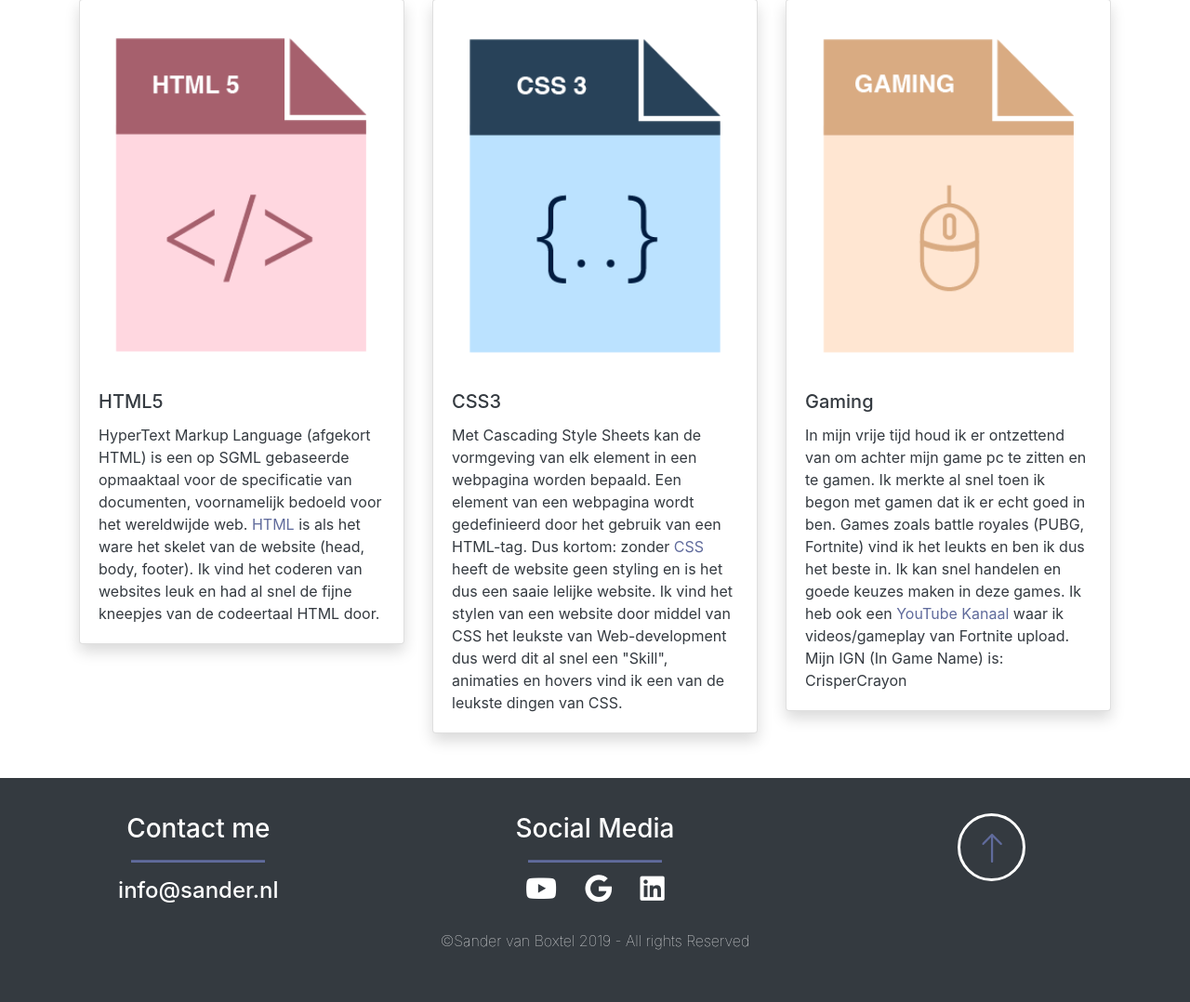
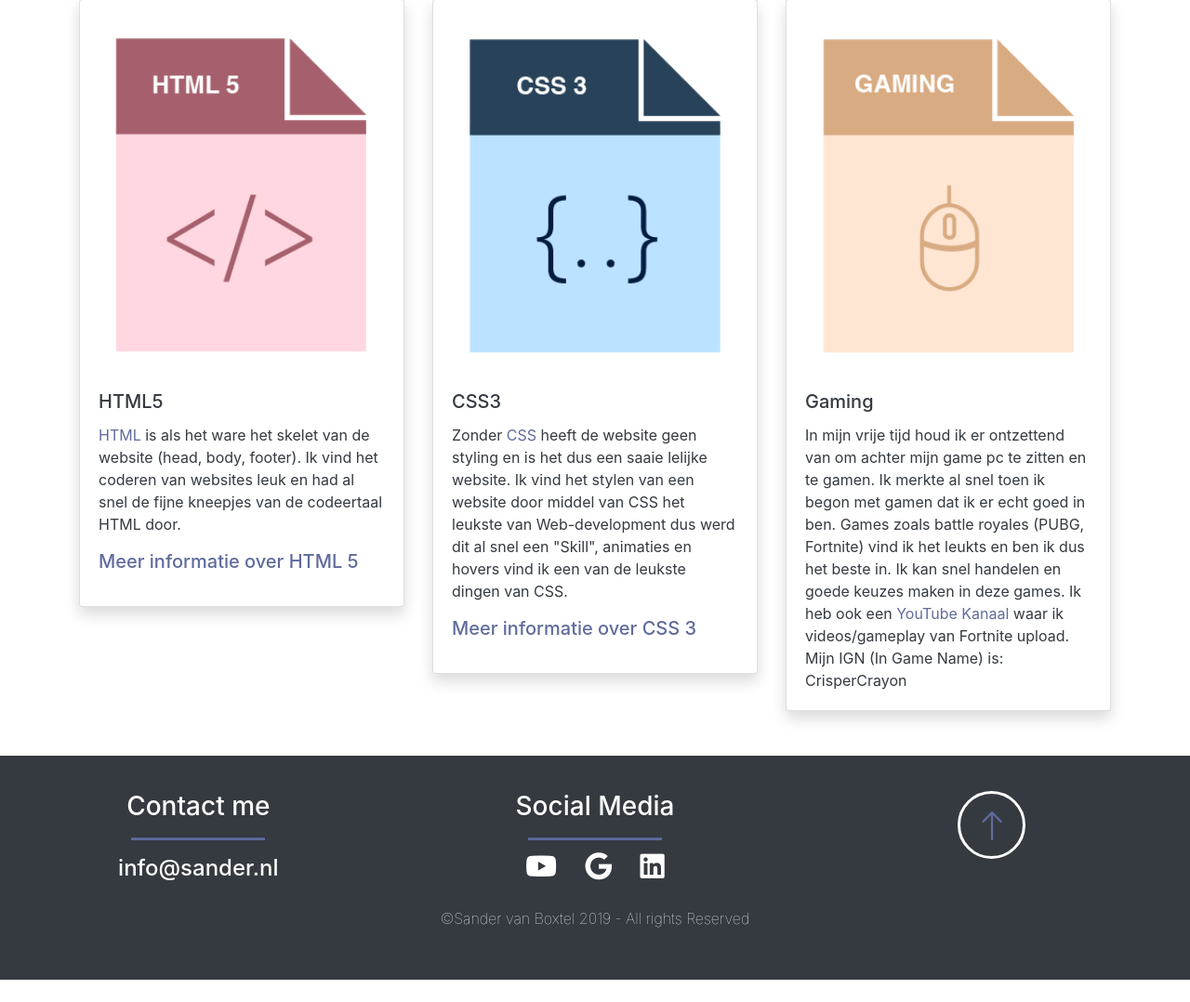
Before and after one commit to SandervanBoxtel/sandervanboxtel.github.io, a PHP site: page / in a window 1280 px wide. Shown: the part 1224-2302 px from the top of the page at 93% size. After the commit the page ends 2278 px from the top, so only its background shows below. Run offline with PHP 8.4, Linux system fonts and the light colour scheme; some libraries are stand-ins or nearby versions.

Commit message:
Update
Update TXT Effect

```diff
--- a/css/sander-style.css
+++ b/css/sander-style.css
@@ -144,6 +144,15 @@ html {
 @keyframes blinkTextCursor3 {
     from{border-right-color: white;}
     to{border-right-color: transparent;}
+}
+
+.h5txtstyle{
+    color: #606b9c;
+    transition: 0.3s all;
+}
+
+.h5txtstyle:hover{
+    color: #343a40;
 }
 
 .logonav {
--- a/index.html
+++ b/index.html
@@ -114,7 +114,12 @@
                      </div>
                      <div class="card-body">
                         <h5 class="card-title">HTML5</h5>
-                        <p class="card-text">HyperText Markup Language (afgekort HTML) is een op SGML gebaseerde opmaaktaal voor de specificatie van documenten, voornamelijk bedoeld voor het wereldwijde web. <a style="text-decoration: none;" class="txtboxstyling" href="https://nl.wikipedia.org/wiki/HyperText_Markup_Language" target="_blank">HTML</a> is als het ware het skelet van de website (head, body, footer). Ik vind het coderen van websites leuk en had al snel de fijne kneepjes van de codeertaal HTML door.</p>
+                        <p class="card-text"><a style="text-decoration: none;" class="txtboxstyling" href="https://nl.wikipedia.org/wiki/HyperText_Markup_Language" target="_blank">HTML</a> is als het ware het skelet van de website (head, body, footer). Ik vind het coderen van websites leuk en had al snel de fijne kneepjes van de codeertaal HTML door.
+                           <h5><a href="#hidden" style="text-decoration: none;" data-toggle="collapse" class="h5txtstyle">Meer informatie over HTML 5</a></h5>
+                           <div id="hidden" class="collapse">
+                              <p>HyperText Markup Language (afgekort HTML) is een op SGML gebaseerde opmaaktaal voor de specificatie van documenten, voornamelijk bedoeld voor het wereldwijde web.</p>
+                           </div>
+                        </p>
                      </div>
                   </div>
                </div>
@@ -125,7 +130,12 @@
                      </div>
                      <div class="card-body">
                         <h5 class="card-title">CSS3</h5>
-                        <p class="card-text">Met Cascading Style Sheets kan de vormgeving van elk element in een webpagina worden bepaald. Een element van een webpagina wordt gedefinieerd door het gebruik van een HTML-tag. Dus kortom: zonder <a style="text-decoration: none;" class="txtboxstyling" href="https://nl.wikipedia.org/wiki/Cascading_Style_Sheets" target="_blank">CSS</a> heeft de website geen styling en is het dus een saaie lelijke website. Ik vind het stylen van een website door middel van CSS het leukste van Web-development dus werd dit al snel een "Skill", animaties en hovers vind ik een van de leukste dingen van CSS.</p>
+                        <p class="card-text">Zonder <a style="text-decoration: none;" class="txtboxstyling" href="https://nl.wikipedia.org/wiki/Cascading_Style_Sheets" target="_blank">CSS</a> heeft de website geen styling en is het dus een saaie lelijke website. Ik vind het stylen van een website door middel van CSS het leukste van Web-development dus werd dit al snel een "Skill", animaties en hovers vind ik een van de leukste dingen van CSS.
+                           <h5><a href="#hidden1" style="text-decoration: none;" class="h5txtstyle" data-toggle="collapse">Meer informatie over CSS 3</a></h5>
+                           <div id="hidden1" class="collapse">
+                              <p>Met Cascading Style Sheets kan de vormgeving van elk element in een webpagina worden bepaald. Een element van een webpagina wordt gedefinieerd door het gebruik van een HTML-tag.</p>
+                           </div>
+                        </p>
                      </div>
                   </div>
                </div>
```
